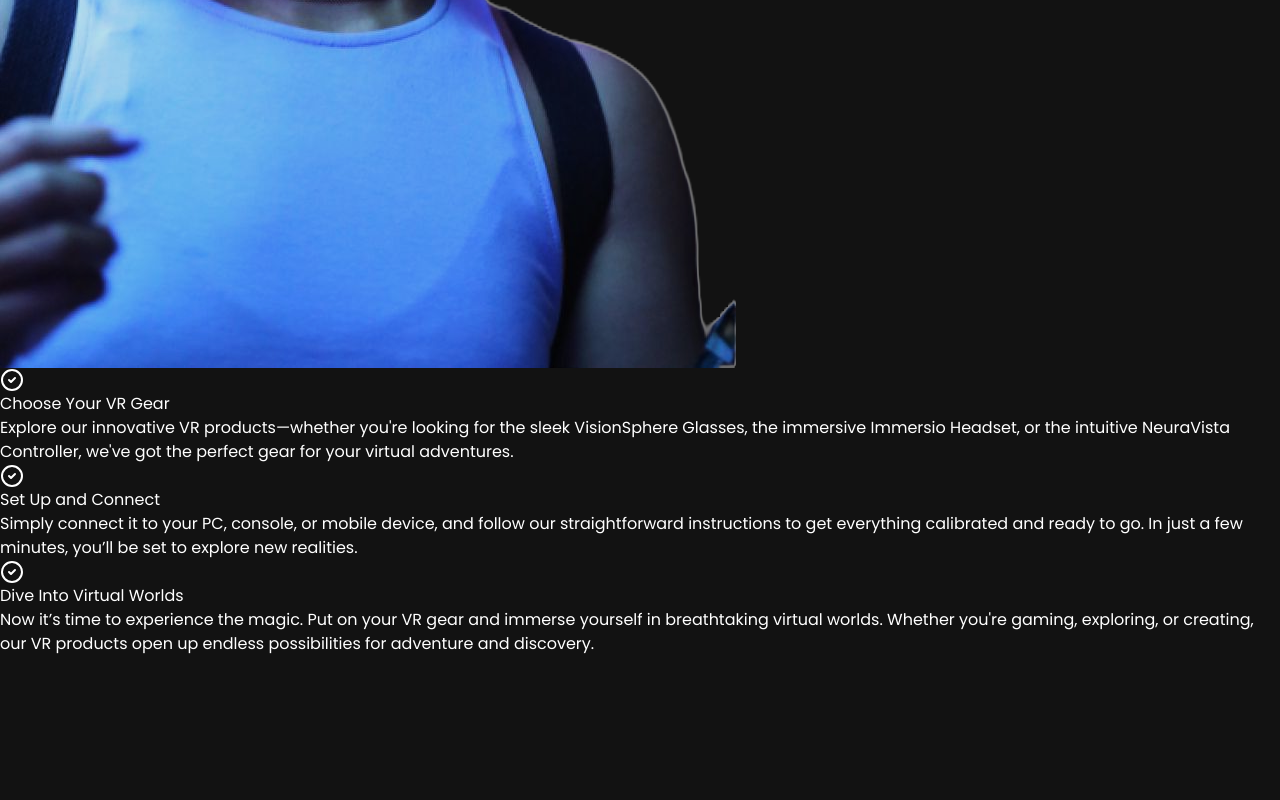
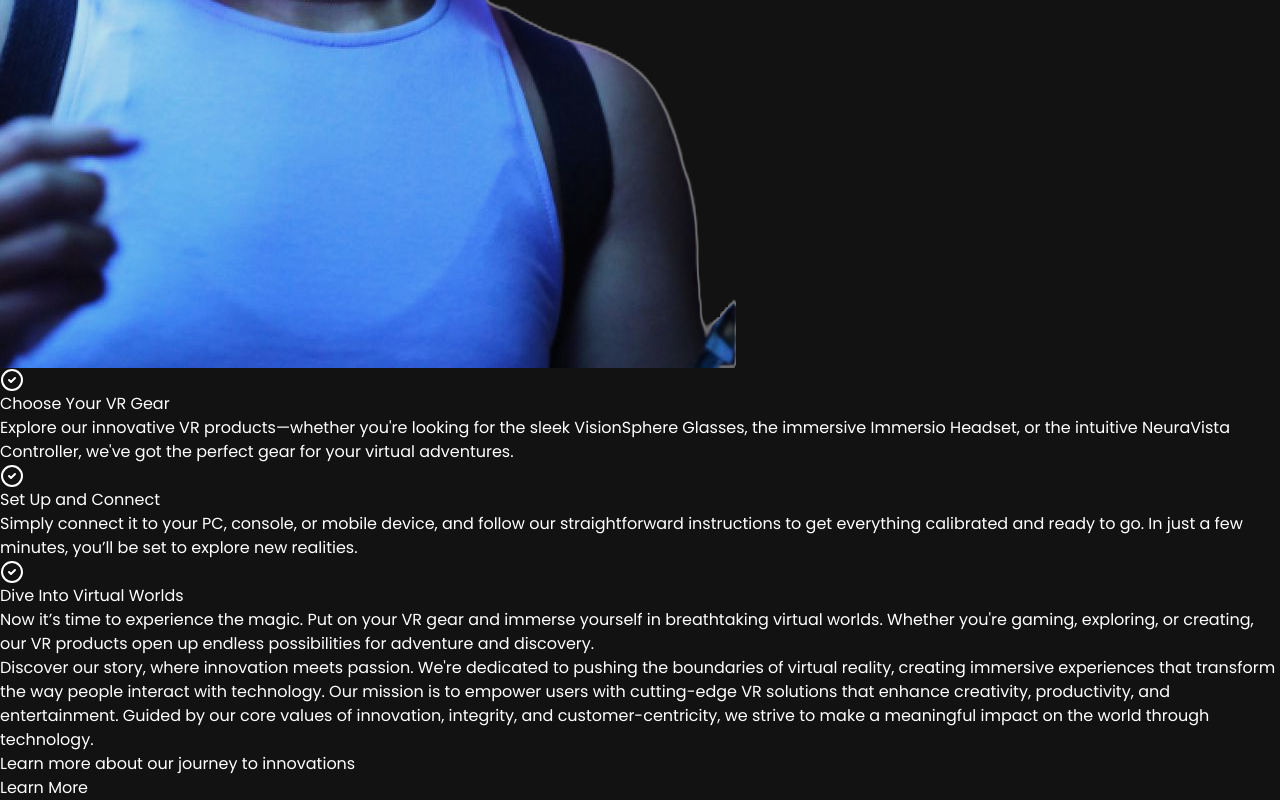
Before and after one commit to SilvaBNS/Virtuo, a React (Vite) app: page / in a window 1280 px wide. Shown: the part 2227-3027 px from the top of the page. Before the commit the page ends 2883 px from the top, so only its background shows below. Built offline with nearby package versions, Linux system fonts and the light colour scheme; a web font is replaced by a local one.

Commit message:
Create about section

```diff
--- a/src/App.jsx
+++ b/src/App.jsx
@@ -1,3 +1,4 @@
+import AboutUs from "./components/AboutUs"
 import FeatureSection from "./components/FeatureSection"
 import HeroSection from "./components/HeroSection"
 import Navbar from "./components/Navbar"
@@ -13,6 +14,7 @@ const App = () => {
         <Products/>
         <FeatureSection/>
         <Workflow/>
+        <AboutUs/>
       </div>
 
     </>
--- a/src/components/AboutUs.jsx
+++ b/src/components/AboutUs.jsx
@@ -0,0 +1,25 @@
+
+
+const AboutUs = () => {
+  return (
+    <div className="mt-20 flex flex-wrap justify-center">
+        <div className="text-md mb-20 text-neutral-400 p-10 w-full lg:w-2/3 text-xl text-justify">
+        Discover our story, where innovation meets passion. We're dedicated to pushing the boundaries of virtual reality, creating immersive experiences that transform the way people interact with technology. Our mission is to empower users with cutting-edge VR solutions that enhance creativity, productivity, and entertainment. Guided by our core values of innovation, integrity, and customer-centricity, we strive to make a meaningful impact on the world through technology.
+        </div>
+        <div className="p-2 pl-5 w-full lg:w-1/3">
+        <h2 className="text-3xl sm:text-3xl lg:text-4xl text-left mt-6 tracking-wide">
+            Learn more about our
+            <span className="bg-gradient-to-r from-pink-700 to-cyan-600 text-transparent bg-clip-text">{" "}journey</span> to
+            <span className="bg-gradient-to-r from-pink-700 to-cyan-600 text-transparent bg-clip-text">{" "}innovations</span>
+        </h2>
+        <div className="flex justify-start my-5">
+            <a href="#" className="py-3 px-4 rounded-md border">
+                Learn More
+            </a>
+          </div>
+        </div>
+    </div>
+  )
+}
+
+export default AboutUs
```
